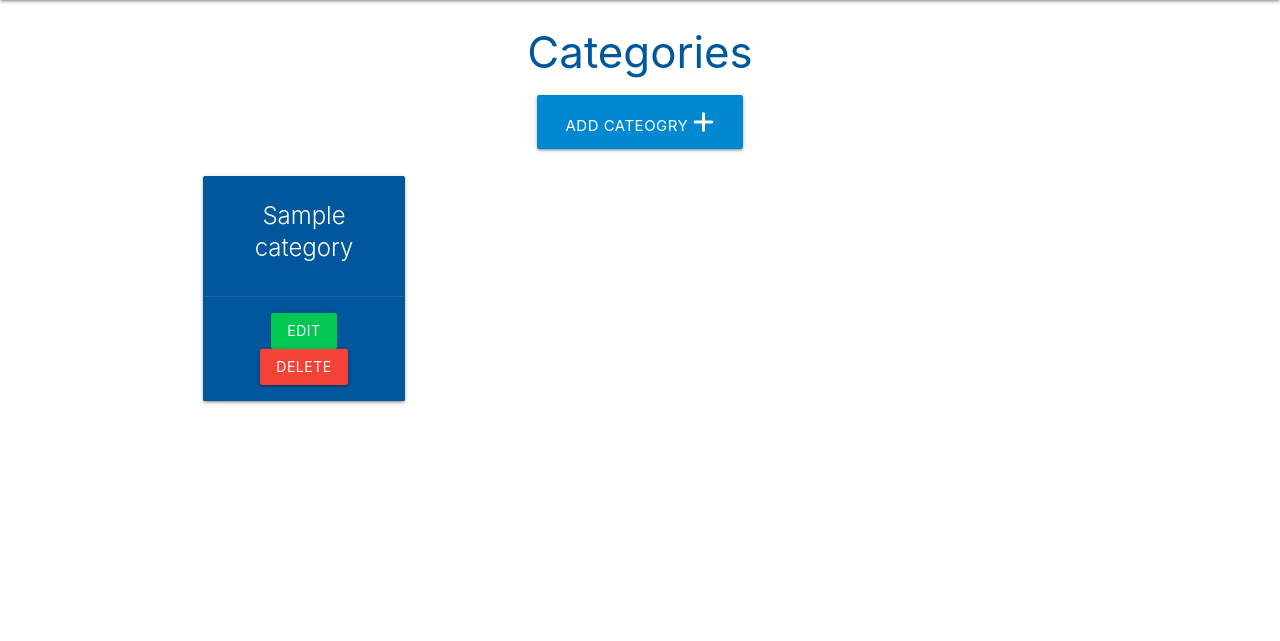
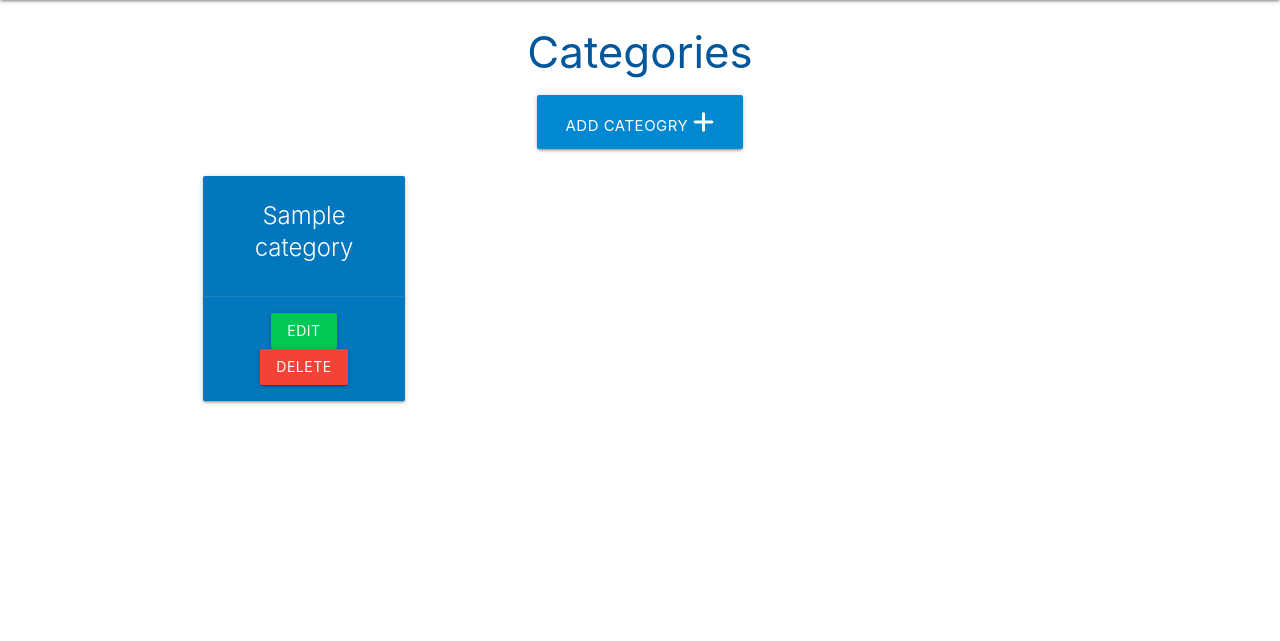
Before and after one commit to georgiagrayland/flask-sqlalchemy-task-manager, a Flask app: page /categories in a window 1280 px wide. Shown: the part 64-705 px from the top of the page. Run offline with Flask 3, Linux system fonts and the light colour scheme; tables that the repository leaves empty hold one stand-in row (values such as "Sample post"); some libraries are stand-ins or nearby versions.

Commit message:
edit color

```diff
--- a/taskmanager/templates/categories.html
+++ b/taskmanager/templates/categories.html
@@ -14,7 +14,7 @@
 <div class="row">
     {% for category in categories %}
     <div class="col s12 m6 l3">
-      <div class="card light-blue darken-4 center-align">
+      <div class="card light-blue darken-3 center-align">
         <div class="card-content white-text">
           <span class="card-title">{{ category.category_name }}</span>
 
```
